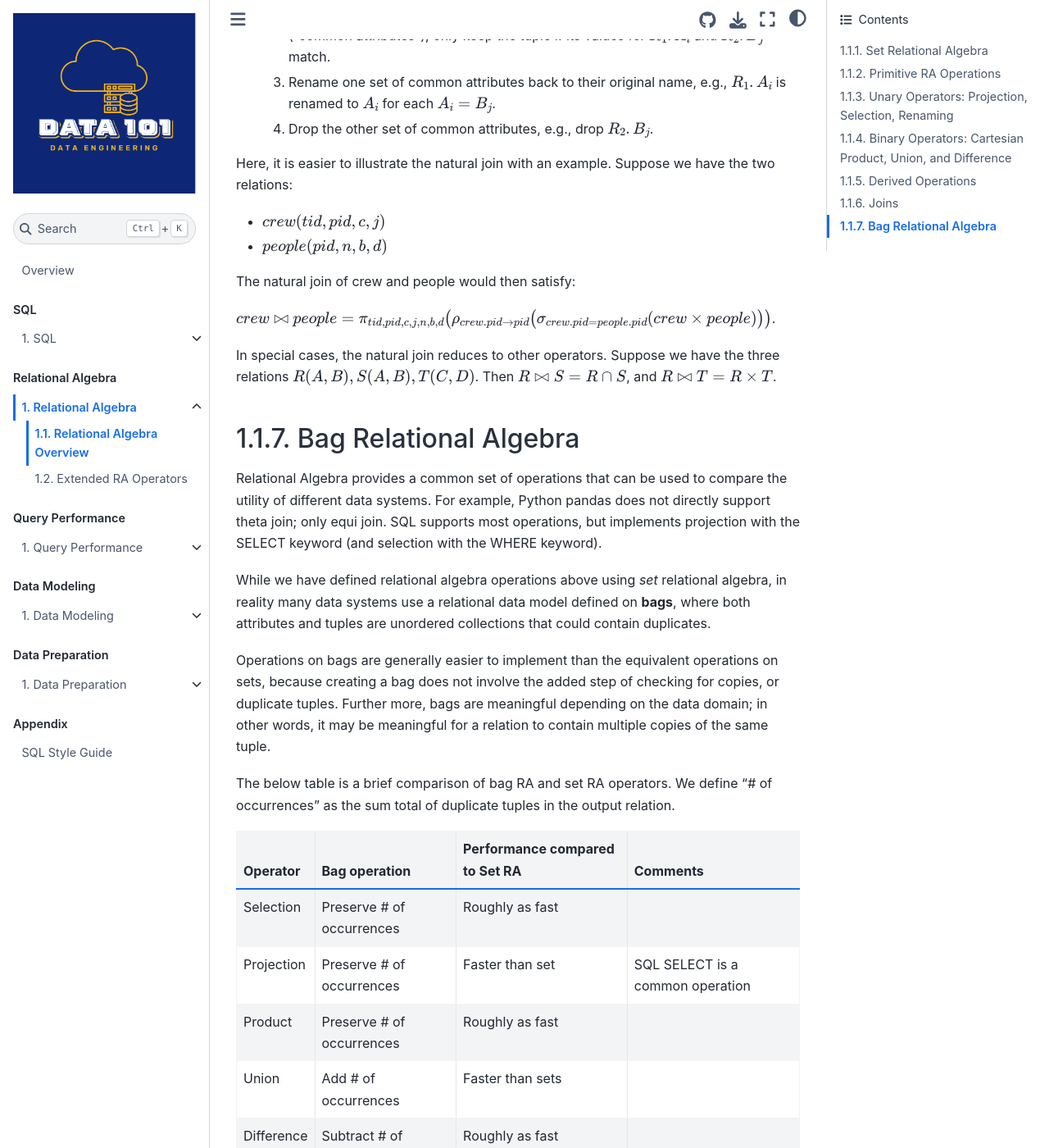
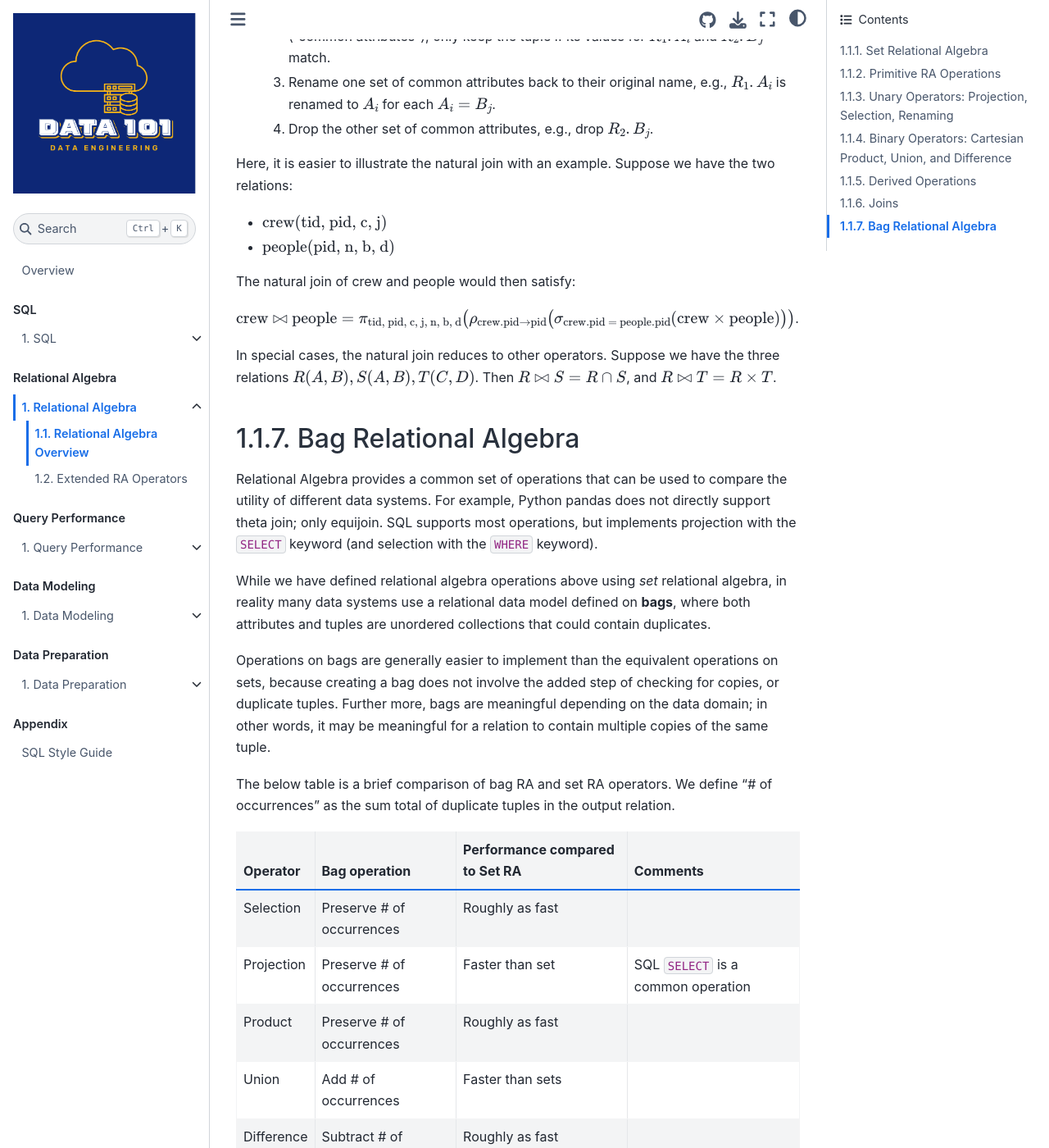
Before and after one commit to cal-data-eng/notes, a Jupyter Book: the page built from 2-relational_algebra/primitives.md, in a window 1280 px wide and 1400 px high, scrolled down 4424 px. Shown: the whole window at 82% size. Built offline with Jupyter Book 1.0.4 settings and Sphinx 7.4.7 and the Sphinx Book theme 1.1.4, drawn with Linux system fonts in a browser that asks for light colours; some of the changed text lies outside the part shown.

Commit message:
Fix latex formatting for RA Overview

```diff
--- a/2-relational_algebra/primitives.md
+++ b/2-relational_algebra/primitives.md
@@ -53,16 +53,16 @@
 
 Suppose that we have two relations with the following schema:
 
-* $titles(title\_id, type, primary\_title, runtime\_minutes)$
-* $people(person\_id, name, born, died)$
+* $\text{titles(title\_id, type, primary\_title, runtime\_minutes)}$
+* $\text{people(person\_id, name, born, died)}$
 
-1. $\pi_{title\_id, primary\_title}(titles)$ outputs a relation with tuples of $titles$ that are restricted to the attributes $title\_id$ and $primary\_title$. In other words, we "drop" the other attributes $type$ and $runtime\_minutes$.
+1. $\pi_{\text{title\_id, primary\_title}}(\text{titles})$ outputs a relation with tuples of $\text{titles}$ that are restricted to the attributes $\text{title\_id}$ and $\text{primary\_title}$. In other words, we "drop" the other attributes $\text{type}$ and $\text{runtime\_minutes}$.
 
-1. $\sigma_{born > 1980}(people)$ outputs a relation with tuples of $people$ that satisfy the condition where $born > 1980$.
+2. $\sigma_{\text{born} > 1980}(\text{people})$ outputs a relation with tuples of $\text{people}$ that satisfy the condition where $\text{born} > 1980$.
 
-1. $\rho_{persons(person\_id, name, birth, death)}(people)$ outputs a relation named $persons$ that has the tuples of $people$ but renames attributes $born$ and $died$ to $birth$ and $death, respectively, and keeps $person\_id$ and $name$ unchanged.
+3. $\rho_{\text{persons(person\_id, name, birth, death)}}(\text{people})$ outputs a relation named $\text{persons}$ that has the tuples of $\text{people}$ but renames attributes $\text{born}$ and $\text{died}$ to $\text{birth}$ and $\text{death}$, respectively, and keeps $\text{person\_id}$ and $\text{name}$ unchanged.
 
-1. $\rho_{persons(born \rightarrow birth, died \rightarrow death}(people)$ does the same as the previous example but is more concise.
+4. $\rho_{\text{persons}(\text{born} \rightarrow \text{birth}, \text{died} \rightarrow \text{death}}(\text{people})$ does the same as the previous example but is more concise.
 
 ## Binary Operators: Cartesian Product, Union, and Difference
 
@@ -78,7 +78,7 @@
 
     The union operator outputs a relation that has the set union of rows in $R_1$ and $R_2$. In other words, $R_1 \cup R_2$ contains one of every tuple that is in either $R_1$ and/or $R_2$. For the union to be defined, the two input relations must have the same schema, i.e., $n = m$ and there exists some distinct mapping $A_i = B_j$ for $i = 1, \dots, n, j = 1, \dots, n$. The output relation therefore also shares the schema $(A_1, \dots, A_n)$.
 
-1. **Difference**, $ R_1 - R_2$.
+1. **Difference**, $R_1 - R_2$.
 
     The difference operator outputs a relation that has the set difference of rows in $R_1$ and $R_2$. In other words, $R_1 - R_2$ contains one of every tuple that is in $R_1$ but not in $R_2$ and is the empty relation if no such tuples exist. As with unions, the input relations and output relation must share the same schema.
 
@@ -116,18 +116,18 @@
 
 Here, it is easier to illustrate the natural join with an example. Suppose we have the two relations:
 
-* $crew(tid, pid, c, j)$
-* $people(pid, n, b, d)$
+* $\text{crew(tid, pid, c, j)}$
+* $\text{people(pid, n, b, d)}$
 
 The natural join of crew and people would then satisfy:
 
-$crew \bowtie people = \pi_{tid, pid, c, j, n, b, d}\bigl(\rho_{crew.pid \rightarrow pid} \bigl( \sigma_{crew.pid = people.pid} (crew \times people) \bigr) \bigr)$.
+$\text{crew} \bowtie \text{people} = \pi_{\text{tid, pid, c, j, n, b, d}}\bigl(\rho_{\text{crew.pid} \rightarrow \text{pid}} \bigl( \sigma_{\text{crew.pid = people.pid}} (\text{crew} \times \text{people}) \bigr) \bigr)$.
 
 In special cases, the natural join reduces to other operators. Suppose we have the three relations $R(A, B), S(A, B), T(C, D)$. Then $R \bowtie S = R \cap S$, and $R \bowtie T = R \times T$.
 
 ## Bag Relational Algebra
 
-Relational Algebra provides a common set of operations that can be used to compare the utility of different data systems. For example, Python pandas does not directly support theta join; only equi join. SQL supports most operations, but implements projection with the SELECT keyword (and selection with the WHERE keyword).
+Relational Algebra provides a common set of operations that can be used to compare the utility of different data systems. For example, Python pandas does not directly support theta join; only equijoin. SQL supports most operations, but implements projection with the `SELECT` keyword (and selection with the `WHERE` keyword).
 
 While we have defined relational algebra operations above using *set* relational algebra, in reality many data systems use a relational data model defined on **bags**, where both attributes and tuples are unordered collections that could contain duplicates.
 
@@ -138,7 +138,7 @@
 | Operator | Bag operation | Performance compared to Set RA | Comments |
 | ---- | --- | --- | --- |
 | Selection | Preserve # of occurrences | Roughly as fast |
-| Projection | Preserve #  of occurrences | Faster than set | SQL SELECT is a common operation |
+| Projection | Preserve #  of occurrences | Faster than set | SQL `SELECT` is a common operation |
 | Product | Preserve # of occurrences | Roughly as fast |
 | Union | Add # of occurrences | Faster than sets |
 | Difference | Subtract # of occurrences | Roughly as fast
```
